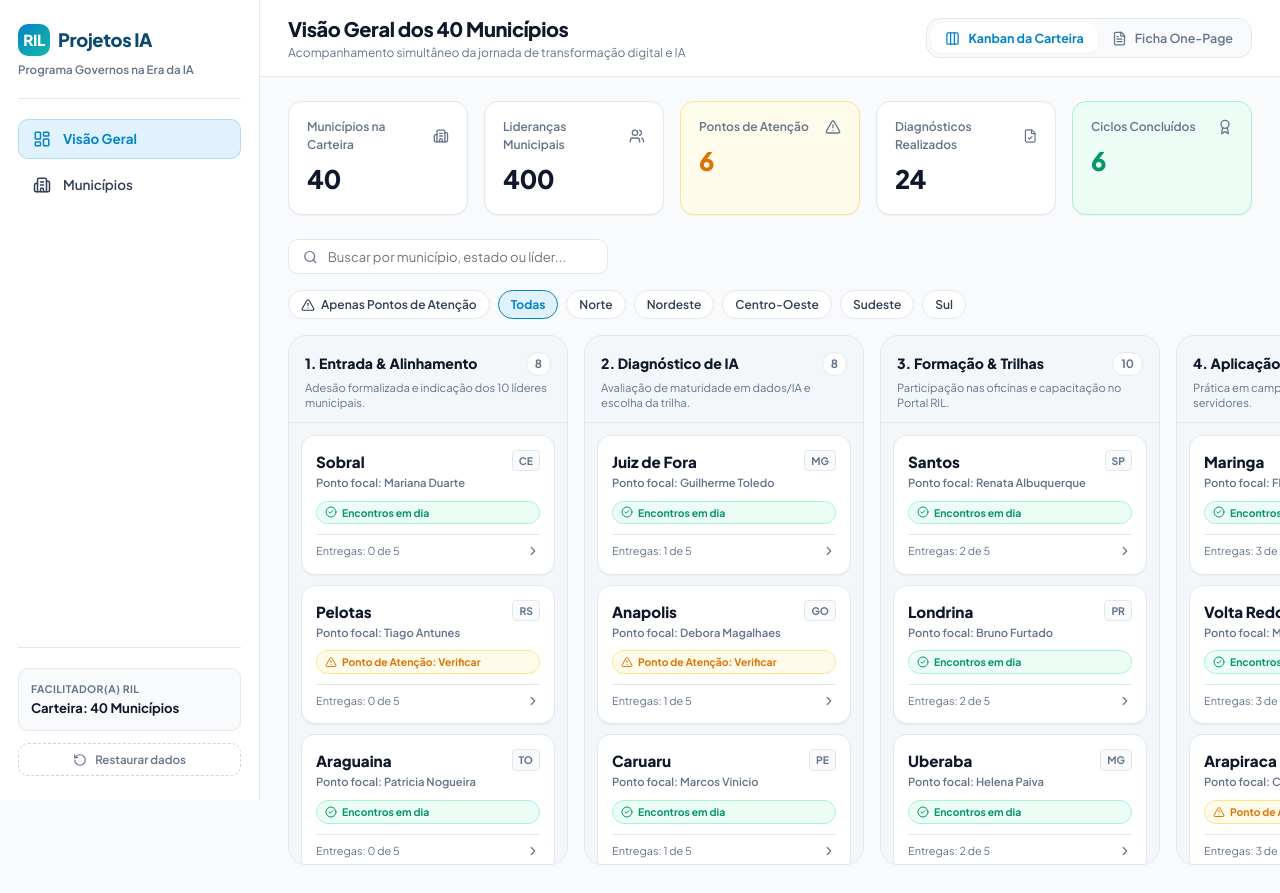
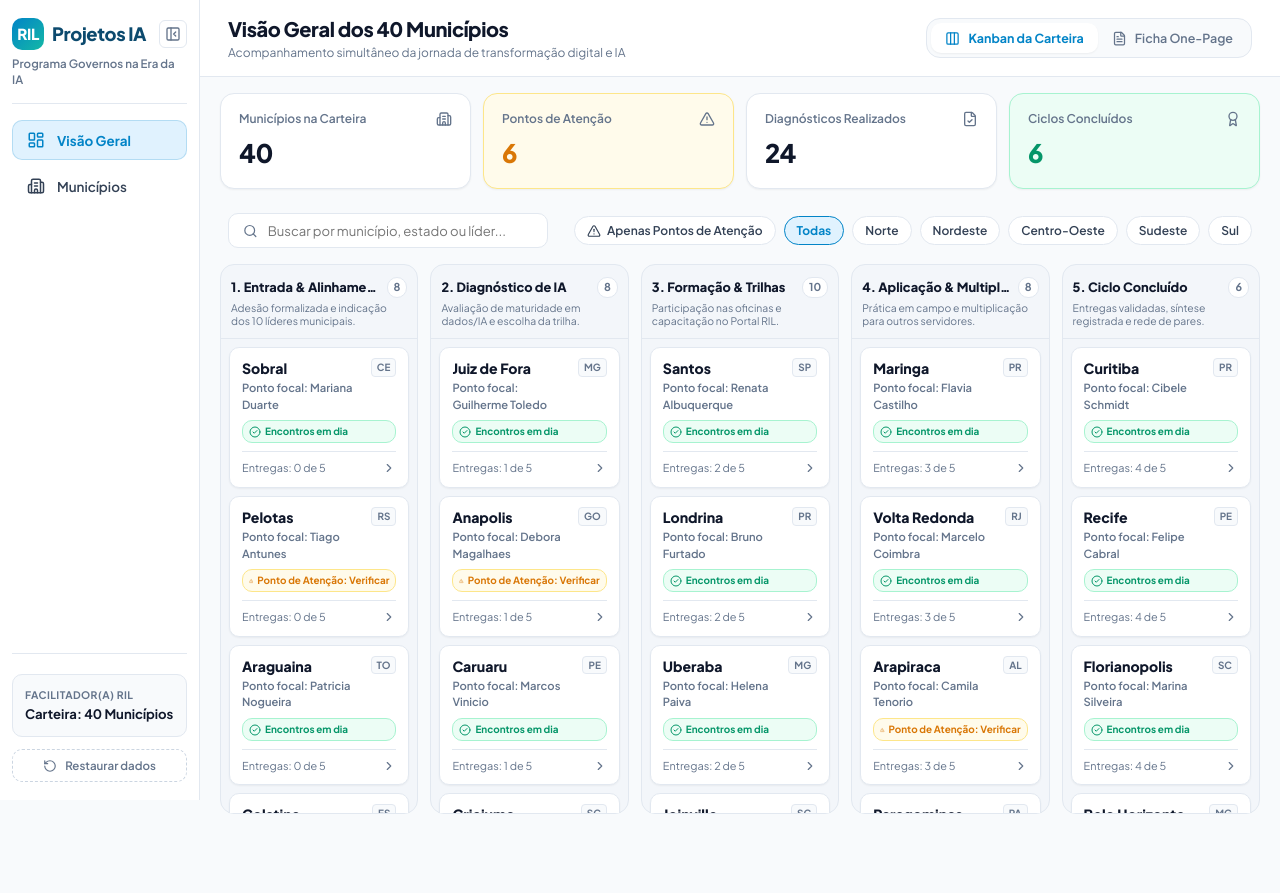
Before and after one commit to thaycarv/ril-projetos-ia, a React (Vite) app: page / in a window 1280 px wide. After the commit the page ends 838 px from the top, so only its background shows below. Built offline with nearby package versions, Linux system fonts and the light colour scheme.

Commit message:
feat: reajustar lateral com suporte a colapso e exibir os 5 kanbans na tela e ajustar kpis para 4 cards

```diff
--- a/src/App.tsx
+++ b/src/App.tsx
@@ -9,6 +9,7 @@ import './styles/theme.css'
 
 function ProgramApp() {
   const [currentView, setCurrentView] = useState<'kanban' | 'detail'>('kanban')
+  const [sidebarCollapsed, setSidebarCollapsed] = useState(false)
   const { selectMunicipality } = useProgram()
 
   const handleOpenDetail = (municipalityId: string) => {
@@ -17,8 +18,13 @@ function ProgramApp() {
   }
 
   return (
-    <div className="app-layout">
-      <Sidebar currentView={currentView} onViewChange={setCurrentView} />
+    <div className={`app-layout ${sidebarCollapsed ? 'is-sidebar-collapsed' : ''}`}>
+      <Sidebar
+        currentView={currentView}
+        onViewChange={setCurrentView}
+        collapsed={sidebarCollapsed}
+        onToggleCollapse={() => setSidebarCollapsed(!sidebarCollapsed)}
+      />
 
       <div className="main-content">
         <TopBar currentView={currentView} onViewChange={setCurrentView} />
--- a/src/components/KpiStrip.tsx
+++ b/src/components/KpiStrip.tsx
@@ -1,4 +1,4 @@
-import { Building2, Users, AlertTriangle, FileCheck, Award } from 'lucide-react'
+import { Building2, AlertTriangle, FileCheck, Award } from 'lucide-react'
 import { useProgram } from '../context/ProgramContext'
 
 export function KpiStrip() {
@@ -14,13 +14,7 @@ export function KpiStrip() {
         <strong className="kpi-card__value">{indicators.totalMunicipalities}</strong>
       </article>
 
-      <article className="kpi-card">
-        <div className="kpi-card__top">
-          <span>Lideranças Municipais</span>
-          <Users size={16} />
-        </div>
-        <strong className="kpi-card__value">{indicators.totalLeaders}</strong>
-      </article>
+
 
       <article
         className={`kpi-card is-attention ${onlyAttention ? 'is-selected' : ''}`}
--- a/src/components/Sidebar.tsx
+++ b/src/components/Sidebar.tsx
@@ -1,22 +1,35 @@
-import { LayoutDashboard, Building2, RotateCcw } from 'lucide-react'
+import { LayoutDashboard, Building2, RotateCcw, PanelLeftClose, PanelLeftOpen } from 'lucide-react'
 import { useProgram } from '../context/ProgramContext'
 
 interface SidebarProps {
   currentView: 'kanban' | 'detail'
   onViewChange: (view: 'kanban' | 'detail') => void
+  collapsed: boolean
+  onToggleCollapse: () => void
 }
 
-export function Sidebar({ currentView, onViewChange }: SidebarProps) {
+export function Sidebar({ currentView, onViewChange, collapsed, onToggleCollapse }: SidebarProps) {
   const { resetToDefaults, indicators } = useProgram()
 
   return (
-    <aside className="sidebar">
+    <aside className={`sidebar ${collapsed ? 'is-collapsed' : ''}`}>
       <div className="sidebar__header">
+        <div style={{ display: 'flex', alignItems: 'center', justifyContent: 'space-between', width: '100%', gap: '8px' }}>
           <div className="brand-badge">
             <div className="brand-logo-icon">RIL</div>
-          <span>Projetos IA</span>
+            {!collapsed && <span>Projetos IA</span>}
           </div>
-        <p className="brand-sub">Programa Governos na Era da IA</p>
+          <button
+            type="button"
+            className="sidebar-collapse-btn"
+            onClick={onToggleCollapse}
+            title={collapsed ? 'Expandir lateral' : 'Recolher lateral'}
+            aria-label={collapsed ? 'Expandir lateral' : 'Recolher lateral'}
+          >
+            {collapsed ? <PanelLeftOpen size={16} /> : <PanelLeftClose size={16} />}
+          </button>
+        </div>
+        {!collapsed && <p className="brand-sub">Programa Governos na Era da IA</p>}
       </div>
 
       <nav className="sidebar__nav" aria-label="Navegação do programa">
@@ -24,30 +37,39 @@ export function Sidebar({ currentView, onViewChange }: SidebarProps) {
           type="button"
           className={`nav-item ${currentView === 'kanban' ? 'is-active' : ''}`}
           onClick={() => onViewChange('kanban')}
+          title={collapsed ? 'Visão Geral' : undefined}
         >
           <LayoutDashboard size={18} />
-          <span>Visão Geral</span>
+          {!collapsed && <span>Visão Geral</span>}
         </button>
 
         <button
           type="button"
           className={`nav-item ${currentView === 'detail' ? 'is-active' : ''}`}
           onClick={() => onViewChange('detail')}
+          title={collapsed ? 'Municípios' : undefined}
         >
           <Building2 size={18} />
-          <span>Municípios</span>
+          {!collapsed && <span>Municípios</span>}
         </button>
       </nav>
 
       <div className="sidebar__footer">
+        {!collapsed && (
           <div className="facilitator-card">
             <small>Facilitador(a) RIL</small>
             <strong>Carteira: {indicators.totalMunicipalities} Municípios</strong>
           </div>
+        )}
 
-        <button className="btn-reset" type="button" onClick={resetToDefaults}>
+        <button
+          className="btn-reset"
+          type="button"
+          onClick={resetToDefaults}
+          title={collapsed ? 'Restaurar dados' : undefined}
+        >
           <RotateCcw size={14} />
-          <span>Restaurar dados</span>
+          {!collapsed && <span>Restaurar dados</span>}
         </button>
       </div>
     </aside>
--- a/src/styles/theme.css
+++ b/src/styles/theme.css
@@ -106,7 +106,7 @@ a {
 }
 
 .sidebar {
-  width: 260px;
+  width: 200px;
   background-color: var(--surface);
   border-right: 1px solid var(--line);
   display: flex;
@@ -114,14 +114,50 @@ a {
   position: sticky;
   top: 0;
   height: 100vh;
-  padding: 24px 18px;
+  padding: 18px 12px;
   flex-shrink: 0;
+  transition: width 0.2s ease, padding 0.2s ease;
+}
+
+.sidebar.is-collapsed {
+  width: 64px;
+  padding: 18px 8px;
+}
+
+.sidebar.is-collapsed .sidebar__header {
+  padding-bottom: 12px;
+  margin-bottom: 12px;
+}
+
+.sidebar.is-collapsed .nav-item {
+  justify-content: center;
+  padding: 10px;
+}
+
+.sidebar-collapse-btn {
+  background: transparent;
+  border: 1px solid var(--line);
+  border-radius: var(--radius-sm);
+  color: var(--muted);
+  width: 28px;
+  height: 28px;
+  display: grid;
+  place-items: center;
+  cursor: pointer;
+  flex-shrink: 0;
+  transition: all 0.15s ease;
+}
+
+.sidebar-collapse-btn:hover {
+  background-color: var(--bg);
+  color: var(--ink);
+  border-color: var(--line-strong);
 }
 
 .sidebar__header {
-  padding-bottom: 20px;
+  padding-bottom: 16px;
   border-bottom: 1px solid var(--line);
-  margin-bottom: 20px;
+  margin-bottom: 16px;
 }
 
 .brand-badge {
@@ -316,9 +352,9 @@ a {
 /* Faixa de Indicadores */
 .kpi-strip {
   display: grid;
-  grid-template-columns: repeat(5, 1fr);
-  gap: 16px;
-  padding: 24px 28px 8px;
+  grid-template-columns: repeat(4, 1fr);
+  gap: 12px;
+  padding: 16px 20px 8px;
 }
 
 .kpi-card {
@@ -434,20 +470,20 @@ a {
 /* Kanban da Jornada RIL */
 .kanban-container {
   display: grid;
-  grid-template-columns: repeat(5, minmax(280px, 1fr));
-  gap: 16px;
-  padding: 0 28px 28px;
-  overflow-x: auto;
+  grid-template-columns: repeat(5, minmax(0, 1fr));
+  gap: 12px;
+  padding: 0 20px 24px;
   align-items: start;
 }
 
 .kanban-col {
   background-color: rgba(241, 245, 249, 0.7);
   border: 1px solid var(--line);
-  border-radius: var(--radius-xl);
+  border-radius: var(--radius-lg);
   display: flex;
   flex-direction: column;
-  max-height: calc(100vh - 270px);
+  min-width: 0;
+  max-height: calc(100vh - 250px);
 }
 
 [data-theme='dark'] .kanban-col {
@@ -455,61 +491,67 @@ a {
 }
 
 .kanban-col__header {
-  padding: 16px 16px 12px;
+  padding: 12px 10px 10px;
   border-bottom: 1px solid var(--line);
   display: flex;
   flex-direction: column;
-  gap: 4px;
+  gap: 3px;
 }
 
 .kanban-col__top {
   display: flex;
   align-items: center;
   justify-content: space-between;
+  gap: 6px;
 }
 
 .kanban-col__title {
-  font-size: 0.88rem;
+  font-size: 0.8rem;
   font-weight: 800;
   color: var(--ink);
+  white-space: nowrap;
+  overflow: hidden;
+  text-overflow: ellipsis;
 }
 
 .kanban-col__badge {
-  font-size: 0.72rem;
+  font-size: 0.68rem;
   font-weight: 700;
-  padding: 2px 8px;
-  border-radius: 12px;
+  padding: 1px 6px;
+  border-radius: 10px;
   background-color: var(--surface);
   color: var(--muted);
   border: 1px solid var(--line);
+  flex-shrink: 0;
 }
 
 .kanban-col__desc {
-  font-size: 0.7rem;
+  font-size: 0.65rem;
   color: var(--muted);
-  line-height: 1.35;
+  line-height: 1.3;
 }
 
 .kanban-col__cards {
-  padding: 12px;
+  padding: 8px;
   display: flex;
   flex-direction: column;
-  gap: 10px;
+  gap: 8px;
   overflow-y: auto;
 }
 
 .municipality-card {
   background-color: var(--surface);
   border: 1px solid var(--line);
-  border-radius: var(--radius-lg);
-  padding: 14px;
+  border-radius: var(--radius-md);
+  padding: 10px 12px;
   box-shadow: var(--shadow-sm);
   cursor: pointer;
-  transition: all 0.2s ease;
+  transition: all 0.15s ease;
   display: flex;
   flex-direction: column;
-  gap: 10px;
+  gap: 8px;
   position: relative;
+  min-width: 0;
 }
 
 .municipality-card:hover {
@@ -527,24 +569,35 @@ a {
   display: flex;
   justify-content: space-between;
   align-items: flex-start;
-  gap: 8px;
+  gap: 6px;
+  min-width: 0;
+}
+
+.municipality-card__header > div {
+  min-width: 0;
+  overflow: hidden;
 }
 
 .municipality-card__name {
-  font-size: 0.95rem;
+  font-size: 0.88rem;
   font-weight: 800;
   color: var(--ink);
+  display: block;
+  white-space: nowrap;
+  overflow: hidden;
+  text-overflow: ellipsis;
 }
 
 .municipality-card__state {
   display: inline-block;
-  font-size: 0.65rem;
+  font-size: 0.62rem;
   font-weight: 700;
-  padding: 2px 6px;
+  padding: 1px 5px;
   border-radius: 4px;
   background-color: var(--bg);
   color: var(--muted);
   border: 1px solid var(--line);
+  flex-shrink: 0;
 }
 
 .municipality-card__track {
@@ -566,11 +619,15 @@ a {
 .status-tag {
   display: inline-flex;
   align-items: center;
-  gap: 5px;
-  padding: 3px 8px;
-  border-radius: 12px;
-  font-size: 0.65rem;
+  gap: 4px;
+  padding: 3px 6px;
+  border-radius: 10px;
+  font-size: 0.62rem;
   font-weight: 700;
+  max-width: 100%;
+  white-space: nowrap;
+  overflow: hidden;
+  text-overflow: ellipsis;
 }
 
 .status-tag--attention {
```
Lines whose indentation alone changed are shown as unchanged.
